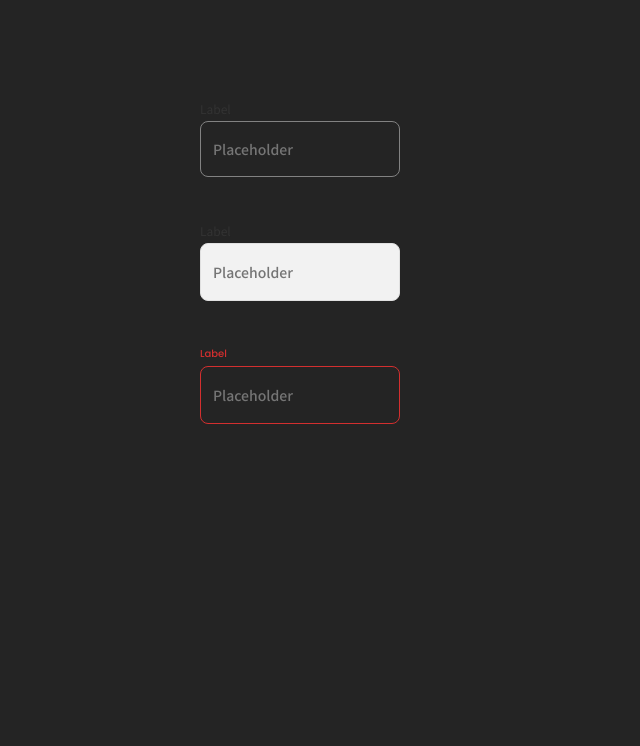
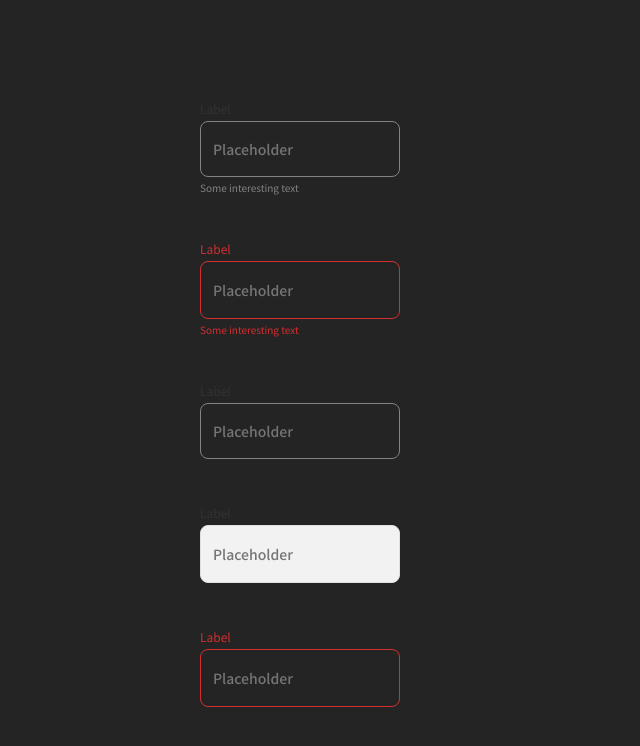
Before and after one commit to Adrian-Oliveira/-devChallenges__buttonComponent-Adrian-Oliveira-devChallenges__inputComponent, a React (Vite) app: page / in a window 1280 px wide. Shown: the top 746 px of the page, without its empty margins (0-640 px from the left). Built offline with nearby package versions, Linux system fonts and the light colour scheme.

Commit message:
Refactory helperText

```diff
--- a/src/App.tsx
+++ b/src/App.tsx
@@ -7,12 +7,12 @@ function App() {
 
   return (
     <div className="App">
+      <Input helperText="Some interesting text" />
+      <Input helperText="Some interesting text" error/>
       <Input/>
       <Input disabled/>
       <Input error/>
       {/*
-      <Input helperText="Some interesting text" />
-      <Input helperText="Some interesting text" error/>
       <Input startIcon='email'/>
       */}
     </div>
--- a/src/components/Input/Input.tsx
+++ b/src/components/Input/Input.tsx
@@ -26,13 +26,13 @@ const Input = forwardRef<Ref,Props >(({label ="Label", className="", placeHolder
                         ${error?'inputComponent--error':'inputComponent'}
                         ${className}`}>
 
-            {/* {!!helperText?
+            {!!helperText?
                 <span className={`inputComponent__helperText
                                   ${error?'inputComponent__helperText--error':
                                  ''}`}>
                     {helperText}
                 </span>
-                :null} */}
+                :null}
 
             <label className={`
                                 ${disabled?'inputComponent__inputContainer--disabled':
--- a/src/components/Input/input.scss
+++ b/src/components/Input/input.scss
@@ -7,6 +7,13 @@
     width: 20rem;
     height: fit-content;
 
+    &__helperText{
+        font: normal 400 1rem/1.4rem 'Noto Sans JP';
+
+        color: #828282;
+
+
+    }
 
     &__label{
         font: normal 400  1.2rem/1.7rem "Noto Sans JP";
@@ -36,7 +43,7 @@
     &__input{
         font: normal 500 1.4rem/2rem 'Noto Sans JP';
         padding: 1.8rem 1.2rem;
-
+        color: #828282;
         width: 100%;
         height: 100%;
 
@@ -74,7 +81,12 @@
         color:#D32F2F;
 
         &:hover{
-            color: #333333;
+            .inputComponent__label--error{
+                color: #333333;
+            }
+            .inputComponent__inputContainer--error{
+                border-color: #333333;
+            }
         }
 
         &:focus-within{
@@ -82,23 +94,20 @@
         }
     }
 
+    &__helperText--error{
+        font: normal 400 1rem/1.4rem 'Noto Sans JP';
+        color:#D32F2F
+    }
+
     &__label--error{
-        color: inherit;
+        font: normal 400 1.2rem/1.7rem 'Noto Sans JP';
+
+        color: #D32F2F;
     }
 
     &__inputContainer--error{
         border: 0.1rem solid #D32F2F;
         border-radius: 0.8rem;
 
-        &:hover{
-            border-color: #333333;
-        }
-
-        &:focus-within{
-            border-color: #D32F2F;
-            &  + span{
-                color: #D32F2F;
-            }
-        }
     }
 }
```
